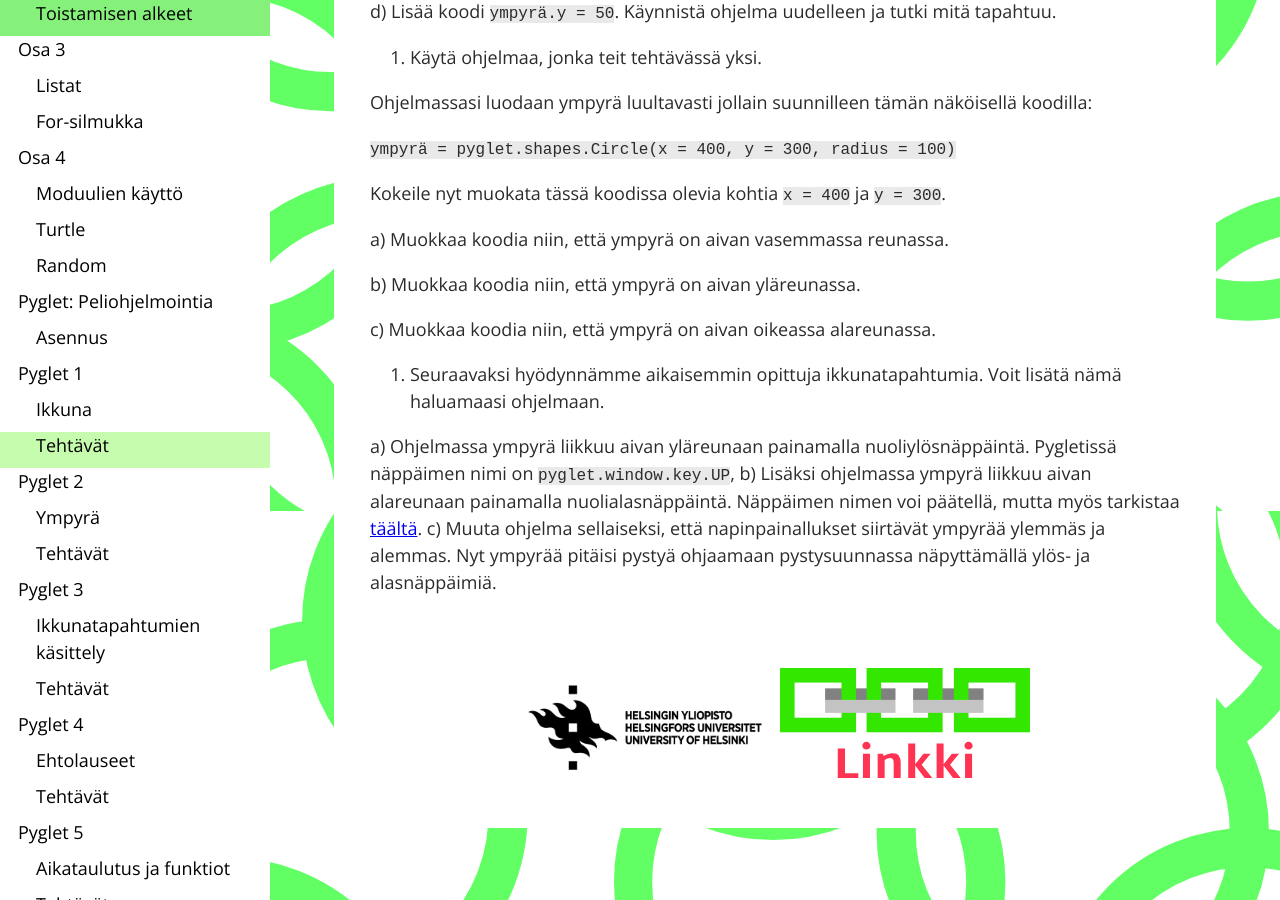
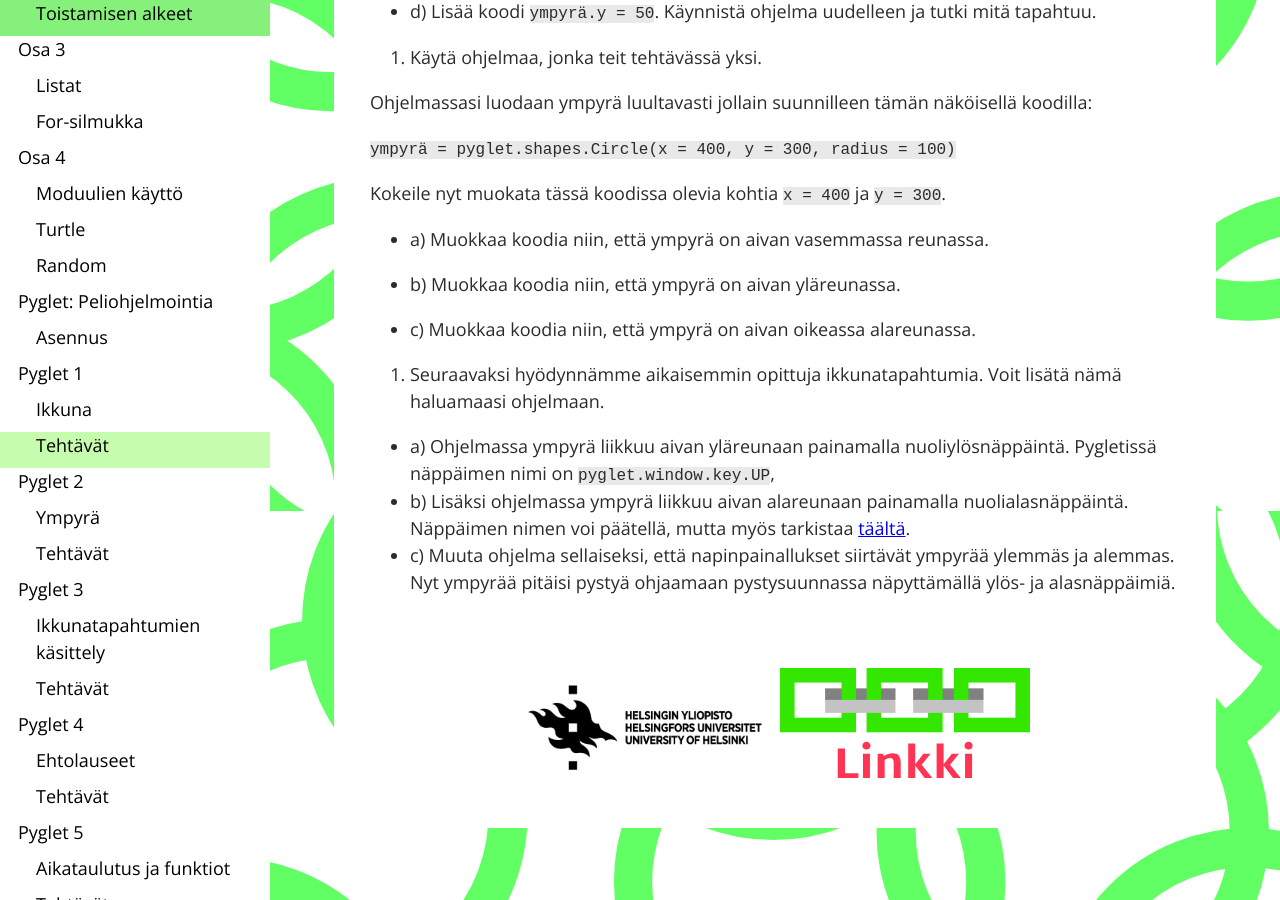
Before and after one commit to pupunu/pupunu.github.io, a Jekyll site: the page built from _content/pyglet06/index.md, in a window 1280 px wide and 900 px high, scrolled down 4889 px. Built offline with Jekyll 4.4.1, drawn with Linux system fonts in a browser that asks for light colours.

Commit message:
siisti osa 6 tehtävälistojen formatointia

```diff
--- a/_content/pyglet06/p-6-t.md
+++ b/_content/pyglet06/p-6-t.md
@@ -5,13 +5,13 @@
 
 2. Ohjelmoi seuraavat asiat edellisen tehtävän ohjelmaan juuri ennen koodia `pyglet.app.run()`.
 
-a) Käynnistä ohjelma ja katso missä ympyrä sijaitsee.
+  - a) Käynnistä ohjelma ja katso missä ympyrä sijaitsee.
 
-b) Kirjoita nyt ohjelmaan `ympyrä.x = 100` ja käynnistä se uudestaan. Mitä tapahtuu? Siirrä koodinpätkä toiseen kohtaan ohjelmaa. Miten tämä vaikuttaa ohjelmaan?
+  - b) Kirjoita nyt ohjelmaan `ympyrä.x = 100` ja käynnistä se uudestaan. Mitä tapahtuu? Siirrä koodinpätkä toiseen kohtaan ohjelmaa. Miten tämä vaikuttaa ohjelmaan?
 
-c) Korvaa äsken lisäämäsi koodi. Kirjoita sen tilalle `ympyrä.x = 800`. Käynnistä ohjelma uudelleen. Mitä tapahtuu?
+  - c) Korvaa äsken lisäämäsi koodi. Kirjoita sen tilalle `ympyrä.x = 800`. Käynnistä ohjelma uudelleen. Mitä tapahtuu?
 
-d) Lisää koodi `ympyrä.y = 50`. Käynnistä ohjelma uudelleen ja tutki mitä tapahtuu.
+  - d) Lisää koodi `ympyrä.y = 50`. Käynnistä ohjelma uudelleen ja tutki mitä tapahtuu.
 
 
 3. Käytä ohjelmaa, jonka teit tehtävässä yksi.
@@ -22,14 +22,14 @@ Ohjelmassasi luodaan ympyrä luultavasti jollain suunnilleen tämän näköisell
 
 Kokeile nyt muokata tässä koodissa olevia kohtia `x = 400` ja `y = 300`.
 
-a) Muokkaa koodia niin, että ympyrä on aivan vasemmassa reunassa.
+  - a) Muokkaa koodia niin, että ympyrä on aivan vasemmassa reunassa.
 
-b) Muokkaa koodia niin, että ympyrä on aivan yläreunassa.
+  - b) Muokkaa koodia niin, että ympyrä on aivan yläreunassa.
 
-c) Muokkaa koodia niin, että ympyrä on aivan oikeassa alareunassa.
+  - c) Muokkaa koodia niin, että ympyrä on aivan oikeassa alareunassa.
 
 4. Seuraavaksi hyödynnämme aikaisemmin opittuja ikkunatapahtumia. Voit lisätä nämä haluamaasi ohjelmaan.
 
-a) Ohjelmassa ympyrä liikkuu aivan yläreunaan painamalla nuoliylösnäppäintä. Pygletissä näppäimen nimi on `pyglet.window.key.UP`,
-b) Lisäksi ohjelmassa ympyrä liikkuu aivan alareunaan painamalla nuolialasnäppäintä. Näppäimen nimen voi päätellä, mutta myös tarkistaa [täältä](https://pyglet.readthedocs.io/en/latest/programming_guide/keyboard.html#defined-key-symbols).
-c) Muuta ohjelma sellaiseksi, että napinpainallukset siirtävät ympyrää ylemmäs ja alemmas. Nyt ympyrää pitäisi pystyä ohjaamaan pystysuunnassa näpyttämällä ylös- ja alasnäppäimiä.
+  - a) Ohjelmassa ympyrä liikkuu aivan yläreunaan painamalla nuoliylösnäppäintä. Pygletissä näppäimen nimi on `pyglet.window.key.UP`,
+  - b) Lisäksi ohjelmassa ympyrä liikkuu aivan alareunaan painamalla nuolialasnäppäintä. Näppäimen nimen voi päätellä, mutta myös tarkistaa [täältä](https://pyglet.readthedocs.io/en/latest/programming_guide/keyboard.html#defined-key-symbols).
+  - c) Muuta ohjelma sellaiseksi, että napinpainallukset siirtävät ympyrää ylemmäs ja alemmas. Nyt ympyrää pitäisi pystyä ohjaamaan pystysuunnassa näpyttämällä ylös- ja alasnäppäimiä.
```
